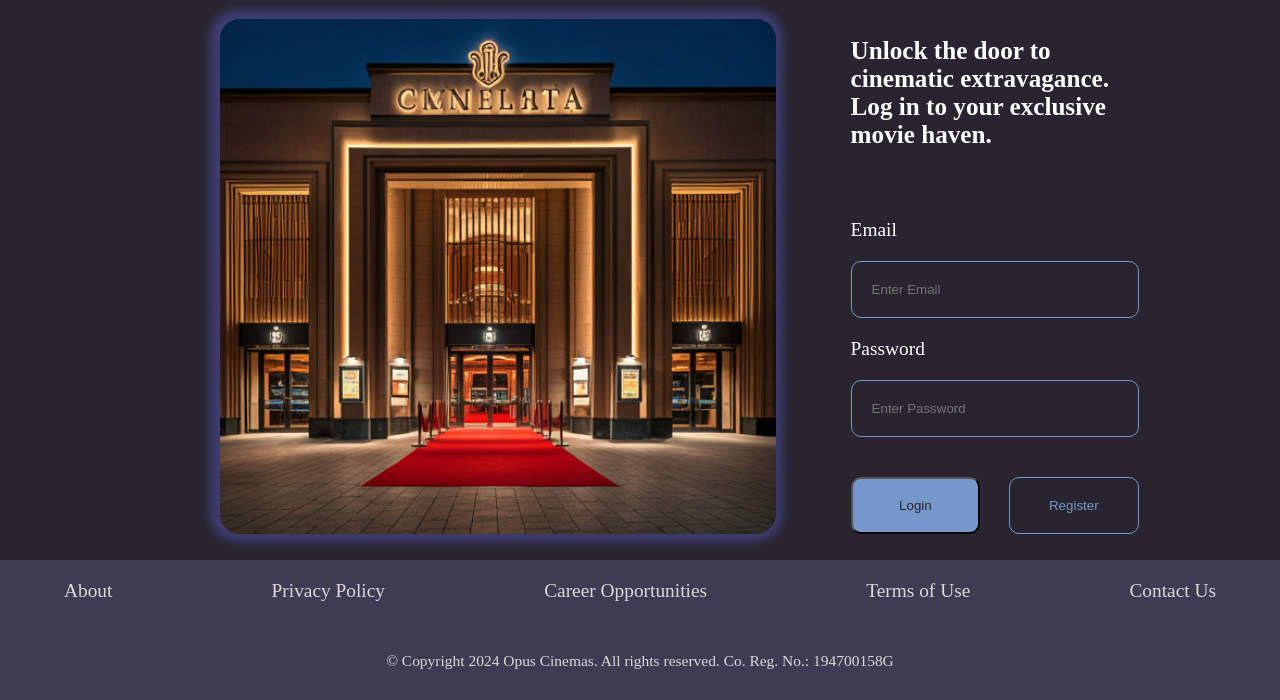
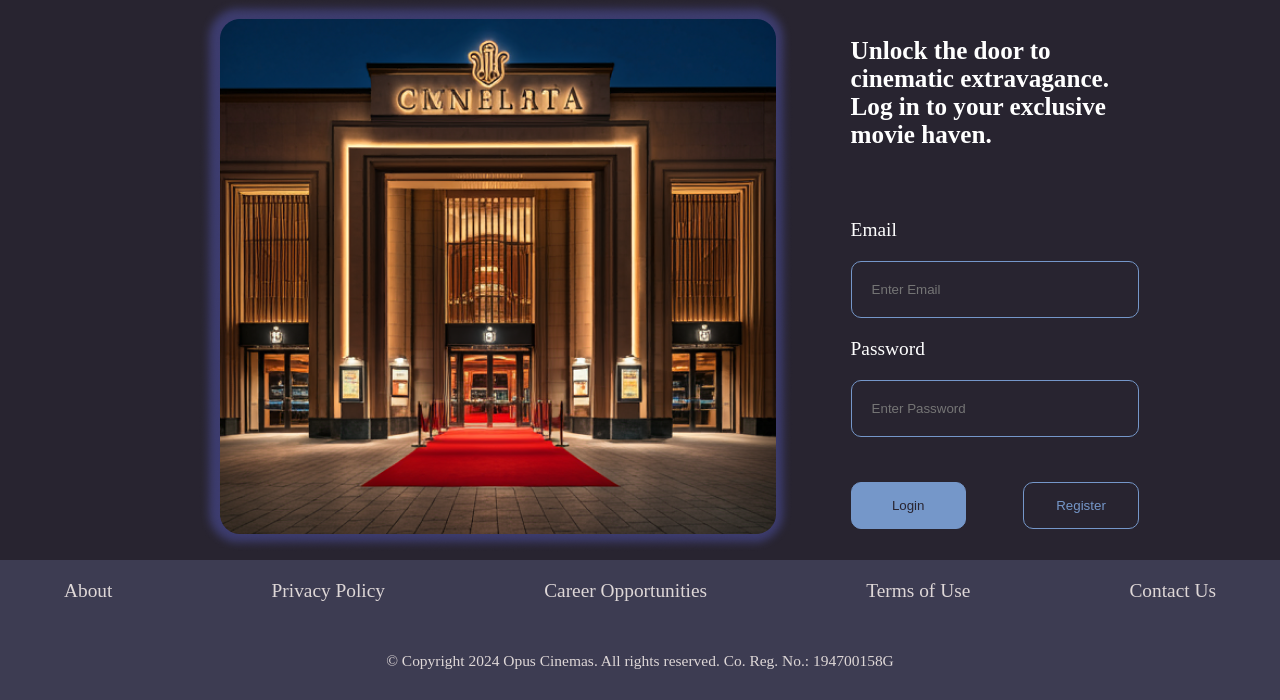
Before and after one commit to Hsinkai2000/Opus-Cinemas, a PHP site: page /login.php in a window 1280 px wide. Shown: the part 100-800 px from the top of the page. Run offline with PHP 8.4, Linux system fonts and the light colour scheme.

Commit message:
Refactor UI styling and add flexbox layout to button group

```diff
--- a/home.php
+++ b/home.php
@@ -88,13 +88,13 @@ session_start();
 
             <div class="card-list">
                 <?php
-                $sql = "SELECT title, description, picture, director, writers, actors FROM movies WHERE isUpcoming = true ";
+                $sql = "SELECT id,title, description, picture, director, writers, actors FROM movies WHERE isUpcoming = true ";
                 $result = $conn->query($sql);
 
                 if ($result->num_rows > 0) {
                     while ($row = $result->fetch_assoc()) {
                 ?>
-                        <div class="card">
+                <div class="card" onclick=<?php echo "testFunction(" . $row['id'] . ")" ?>>
                     <img src="<?php echo $row["picture"]; ?>" alt="" />
                     <span><?php echo $row["title"]; ?></span>
                 </div>
--- a/login.php
+++ b/login.php
@@ -49,10 +49,10 @@
                 <input type="password" placeholder="Enter Password" name="password" required />
 
                 <div class="actions">
-                    <button type="submit" name="login" id="loginButton">
+                    <button type="submit" name="login" id="loginButton" class="blue_button">
                         Login
                     </button>
-                    <button type="submit" name="register" id="registerButton">
+                    <button type="submit" name="register" id="registerButton" class="transparent_button">
                         Register
                     </button>
                 </div>
--- a/styles/global.css
+++ b/styles/global.css
@@ -90,21 +90,38 @@ footer p {
     justify-content: space-between;
 }
 
+.blue_button,
 .transparent_button {
-    margin: 5px 5px 5px 0;
+    display: flex;
+    justify-content: center;
+    align-items: center;
+    padding: 15px 50px;
+    color: white;
+    border-radius: 10px;
+    cursor: pointer;
+}
+
+.transparent_button {
+    margin: 5px 0 5px 0;
     width: 200px;
     background-color: #282430;
     color: #7597c9;
-    padding: 15px 50px;
     border: 1px solid #7597c9;
-    border-radius: 10px;
 }
 
 .blue_button {
-    margin: 5px 5px 5px 0;
+    margin: 5px 0 5px 0;
     width: 200px;
     background-color: #7597c9;
     color: #282430;
-    padding: 15px 50px;
-    border-radius: 10px;
+    border: 1px solid #7597c9;
 }
+
+.transparent_button:hover {
+    background-color: #7597c9;
+    color: #282430;
+}
+
+.blue_button:hover {
+    background-color: #6381af;
+}
--- a/styles/login.css
+++ b/styles/login.css
@@ -27,9 +27,9 @@
 }
 
 .error-message {
-  color: red;
-  font-weight: bold;
-  margin: 10px 0;
+    color: red;
+    font-weight: bold;
+    margin: 10px 0;
 }
 
 form {
@@ -51,22 +51,13 @@ input {
 .actions {
     display: flex;
     justify-content: space-between;
+    align-content: center;
     margin-top: 20px;
 }
-
-#loginButton {
-    background-color: #7597c9;
-    width: 45%;
-    height: 57px;
-    border-radius: 10px;
-    color: #282430;
+.transparent_button {
+    width: 40% !important;
 }
 
-#registerButton {
-    background-color: #282430;
-    width: 45%;
-    height: 57px;
-    border-radius: 10px;
-    color: #7597c9;
-    border: 1px solid #7597c9;
+.blue_button {
+    width: 40% !important;
 }
--- a/styles/movie_details.css
+++ b/styles/movie_details.css
@@ -106,4 +106,7 @@ a:hover {
 
 .button_group {
     margin-top: 50px;
+    gap: 20px;
+    display: flex;
+    flex-direction: row;
 }
```
Also changed, not shown: sql/opus_cinemas.sql (+15 -18 lines), movie_details.php (indentation only). Lines whose indentation alone changed are shown as unchanged.
